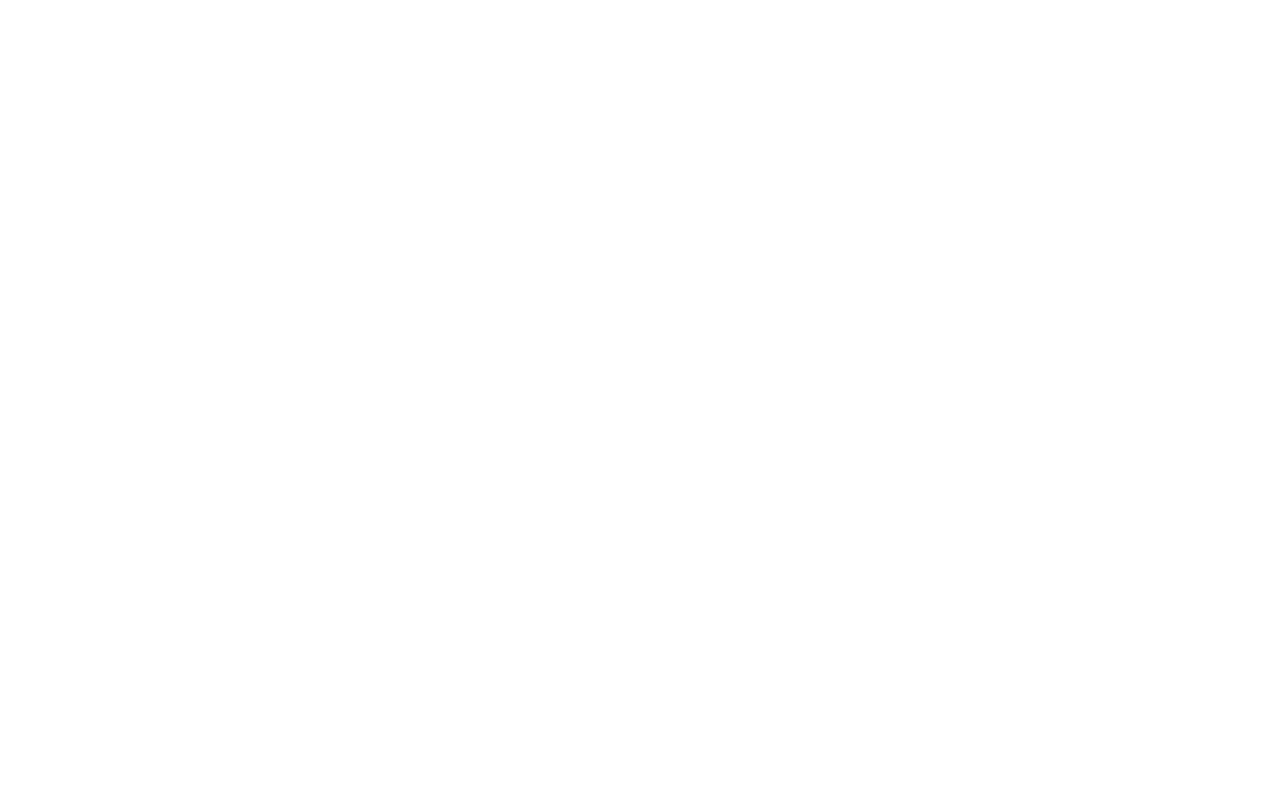
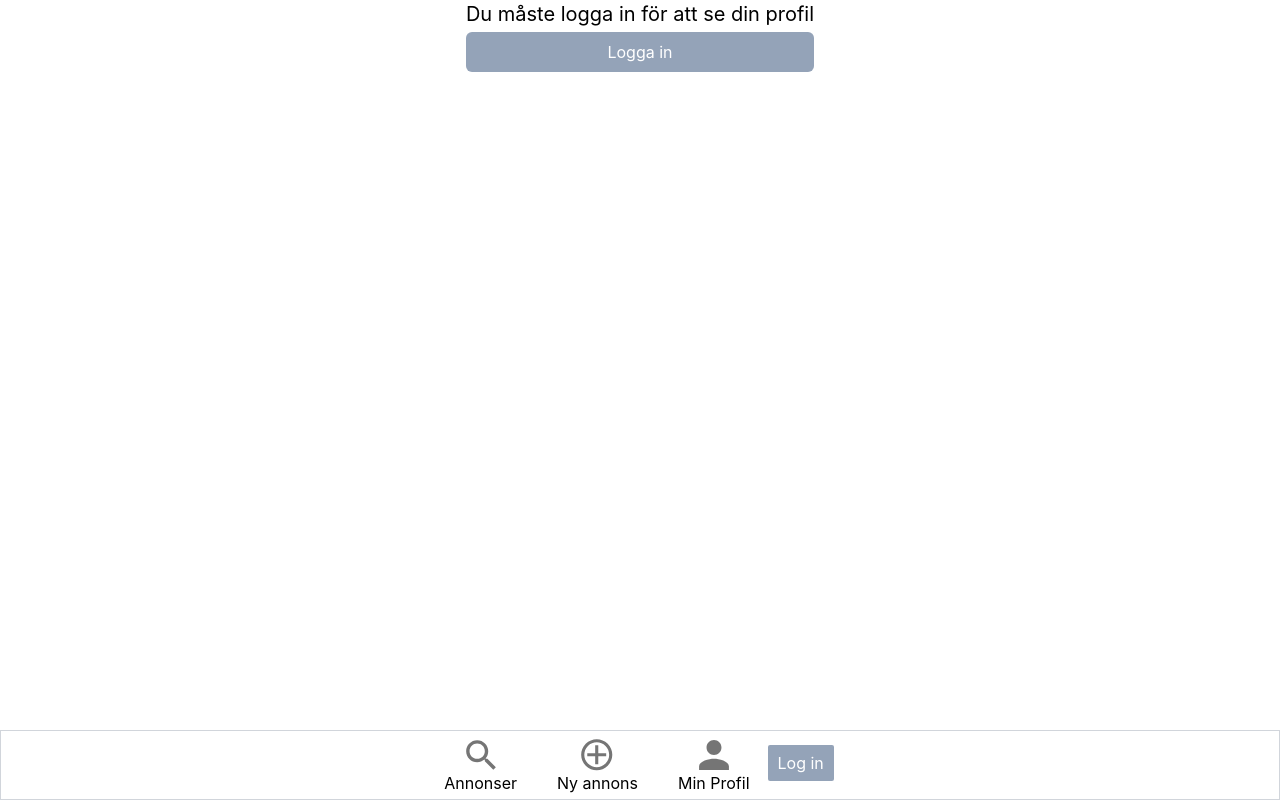
Before and after one commit to FredrikFalto/Smart-Waste, a React (Create React App) app in the folder frontend/: page /profile in a window 1280 px wide. Before the commit this address had no page. Built offline with nearby package versions, Linux system fonts and the light colour scheme.

Commit message:
Started building profile page and some changes to user backend

```diff
--- a/frontend/src/App.js
+++ b/frontend/src/App.js
@@ -8,6 +8,7 @@
 import ListingDetail from './pages/listings/listingDetail'
 import NewListing from './pages/listings/newListing'
 import SuccessfulListing from './pages/listings/successfulListing'
+import MyProfile from './pages/profile/myProfile'
 
 function App() {
     return (
@@ -24,6 +25,7 @@
                         path='/listings/:listingId'
                         element={<ListingDetail />}
                     />
+                    <Route path='/profile' element={<MyProfile />} />
                 </Routes>
             </BrowserRouter>
         </div>
--- a/frontend/src/components/navbar/navbar.jsx
+++ b/frontend/src/components/navbar/navbar.jsx
@@ -33,7 +33,7 @@
                     </a>
                 </li>
                 <li>
-                    <a href='/home' className='flex flex-col'>
+                    <a href='/profile' className='flex flex-col'>
                         <img src={ProfileIcon} alt='Profile' id='navIcon' />
                         Min Profil
                     </a>
--- /dev/null
+++ b/frontend/src/pages/profile/myProfile.css
@@ -0,0 +1,6 @@
+#profile-button {
+    border: 2px solid;
+    padding: 6px 10px;
+    border-radius: 4px;
+    cursor: pointer;
+}
--- /dev/null
+++ b/frontend/src/pages/profile/myProfile.jsx
@@ -0,0 +1,61 @@
+import React, { useEffect } from 'react'
+import axios from 'axios'
+
+import './myProfile.css'
+
+import { useLogout } from '../../hooks/useLogout'
+import { useAuthContext } from '../../hooks/useAuthContext'
+
+import Navbar from '../../components/navbar/navbar'
+
+const MyProfile = () => {
+    const { logout } = useLogout()
+    const { user } = useAuthContext()
+
+    const handleClick = () => {
+        logout()
+    }
+
+    const loggedInUser = JSON.parse(localStorage.getItem('user'))
+
+    useEffect(() => {}, [])
+
+    return (
+        <div>
+            <Navbar />
+            <div className='grid grid-cols-1 place-items-center container mx-auto px-4 pb-20'>
+                {user && (
+                    <div className='grid grid-cols-1'>
+                        <span>{user.email}</span>
+                        <button
+                            className='bg-slate-400 rounded-md text-white mt-1'
+                            id='profile-button'
+                        >
+                            Mina annonser
+                        </button>
+                        <button
+                            className='bg-slate-400 rounded-md text-white mt-1'
+                            id='profile-button'
+                            onClick={handleClick}
+                        >
+                            Logga ut
+                        </button>
+                    </div>
+                )}
+
+                {!user && (
+                    <div>
+                        <h1 className='text-xl w-full'>
+                            Du måste logga in för att se din profil
+                        </h1>
+                        <button className='bg-slate-400 rounded-md text-white mt-1 w-full h-10'>
+                            <a href='/'>Logga in</a>
+                        </button>
+                    </div>
+                )}
+            </div>
+        </div>
+    )
+}
+
+export default MyProfile
```
Also changed, not shown: 2 other files (tests, documents, lock files or other folders).
